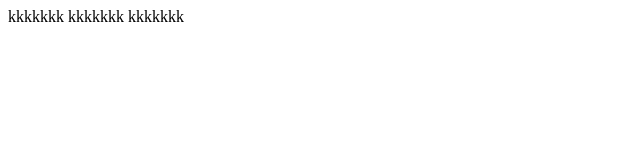
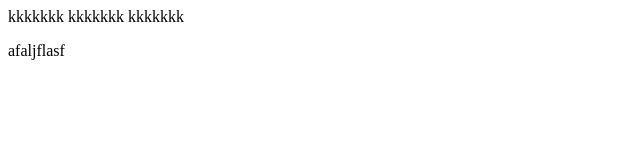
Before and after one commit to bala1323/demo, a plain HTML site: page index.html in a window 1280 px wide. Shown: the full height of the page, 0-640 px from the left. Drawn offline with Linux system fonts and the light colour scheme.

Commit message:
some content added

```diff
--- a/index.html
+++ b/index.html
@@ -2,4 +2,6 @@
 kkkkkkk
 kkkkkkk
 kkkkkkk
+
+<p>afaljflasf</p>
 </html>
```
